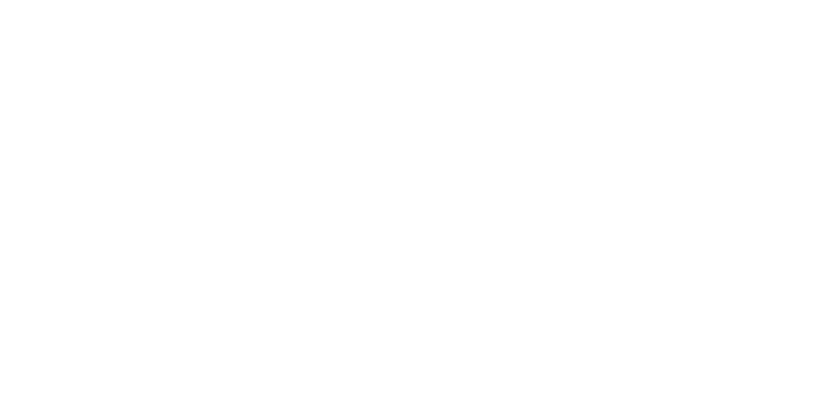
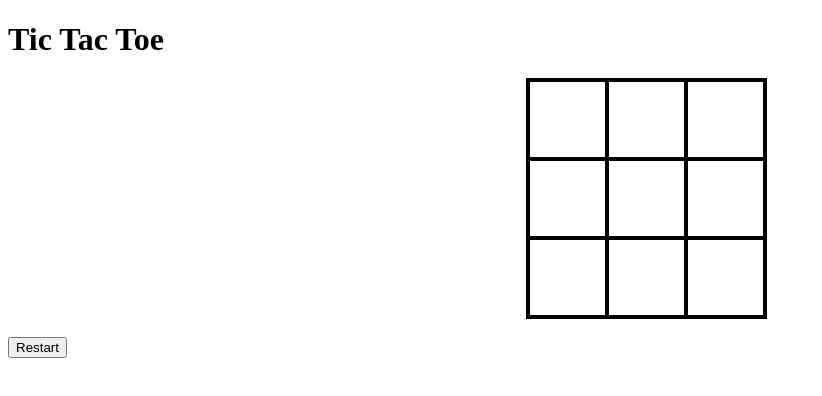
Before and after one commit to gage-hildebrandt/Tic-Tac-Toe, a plain HTML site: page index.html in a window 1280 px wide. Shown: the whole page, without its empty margins (0-822 px from the left). Drawn offline with Linux system fonts and the light colour scheme.

Commit message:
created the 3x3 grid of html/css

```diff
--- a/index.html
+++ b/index.html
@@ -4,10 +4,25 @@
     <meta charset="UTF-8">
     <meta name="viewport" content="width=device-width, initial-scale=1.0">
     <link rel="stylesheet" href="styles.css">
-    <title>Document</title>
+    <title>Tic Tac Toe</title>
 </head>
 <body>
-
+    <div id='game-container'>
+        <h1>Tic Tac Toe</h1>
+        <div id='cellContainer'>
+            <div cellIndex='0' class='cell'></div>
+            <div cellIndex='1' class='cell'></div>
+            <div cellIndex='2' class='cell'></div>
+            <div cellIndex='3' class='cell'></div>
+            <div cellIndex='4' class='cell'></div>
+            <div cellIndex='5' class='cell'></div>
+            <div cellIndex='6' class='cell'></div>
+            <div cellIndex='7' class='cell'></div>
+            <div cellIndex='8' class='cell'></div>
+        </div>
+        <h2 id='statusText'></h2>
+        <button id='restartBtn'>Restart</button>
+    </div>
 
 <script src='scripts.js'></script>
 </body>
--- a/scripts.js
+++ b/scripts.js
@@ -0,0 +1,39 @@
+const cells = document.querySelectorAll('.cell');
+const statusText = document.querySelector('#statusText');
+const restartBtn = document.querySelector('#restartBtn');
+const winConditions = [
+
+]
+
+
+
+
+
+
+// let gameBoard = {
+//     board: ['', '', '', '', '', '', '', '', ''], // represents the 3x3 grid board
+
+//     displayBoard: function () {
+//         console.log(this.board.slice(0, 3));
+//         console.log(this.board.slice(3, 6));
+//         console.log(this.board.slice(6, 9));
+//     }
+// };
+
+// function player (symbol) {
+//     this.symbol = symbol;
+
+
+// };
+
+// let player1 = new player('X');
+// let player2 = new player('O');
+
+// let gameController = {
+//     currentPlayer: player1,
+//     gameActive: true,
+
+//     switchPlayer: function() {
+//         this.currentPlayer = this.currentPlayer === player1 ? player2 : player1;
+//     }
+// }
--- a/styles.css
+++ b/styles.css
@@ -0,0 +1,22 @@
+.cell {
+    width: 75px;
+    height: 75px;
+    border: 2px solid;
+    box-shadow: 0 0 0 2px;
+    line-height: 75px;
+    font-size: 50px;
+    cursor: pointer;
+}
+
+#game-Container {
+    font-family: 'Permanent Marker', cursive;
+
+}
+
+#cellContainer {
+    display: grid;
+    grid-template-columns: repeat(3, auto);
+    width: 225px;
+    margin: auto;
+    text-align: center;
+}
```
